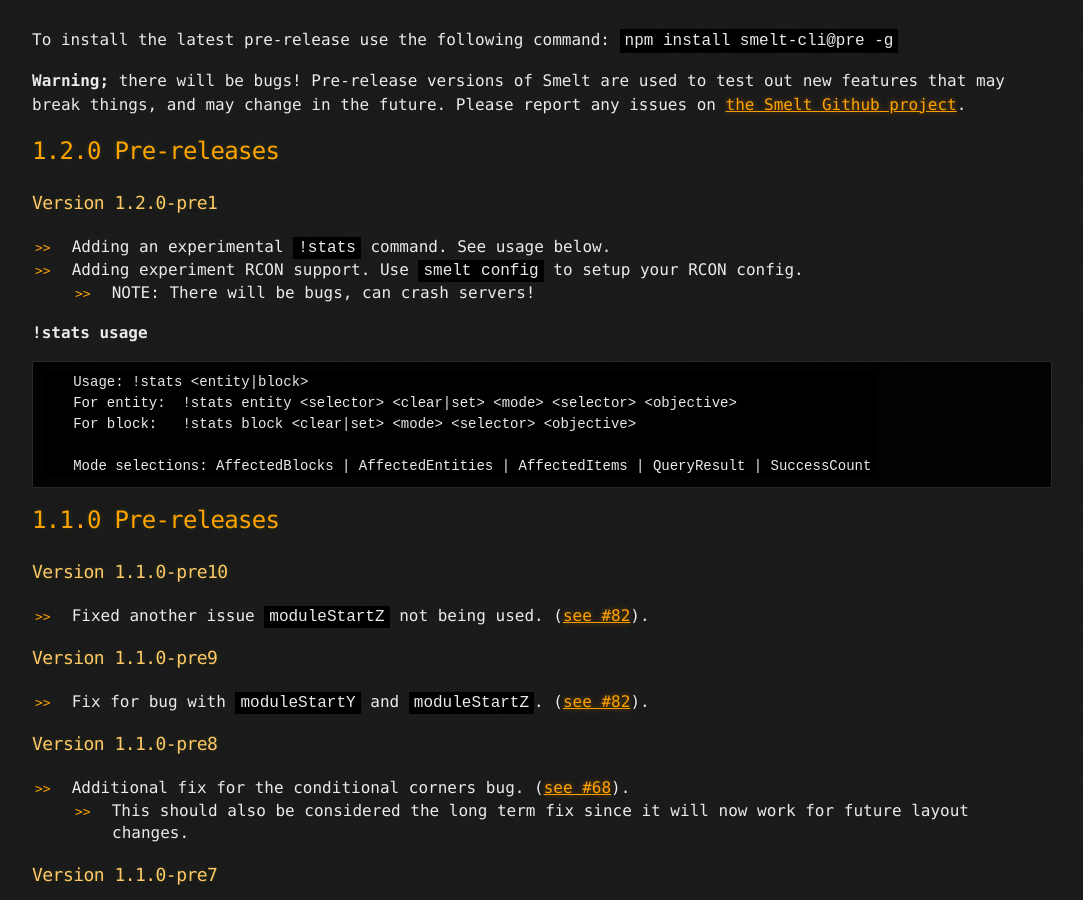
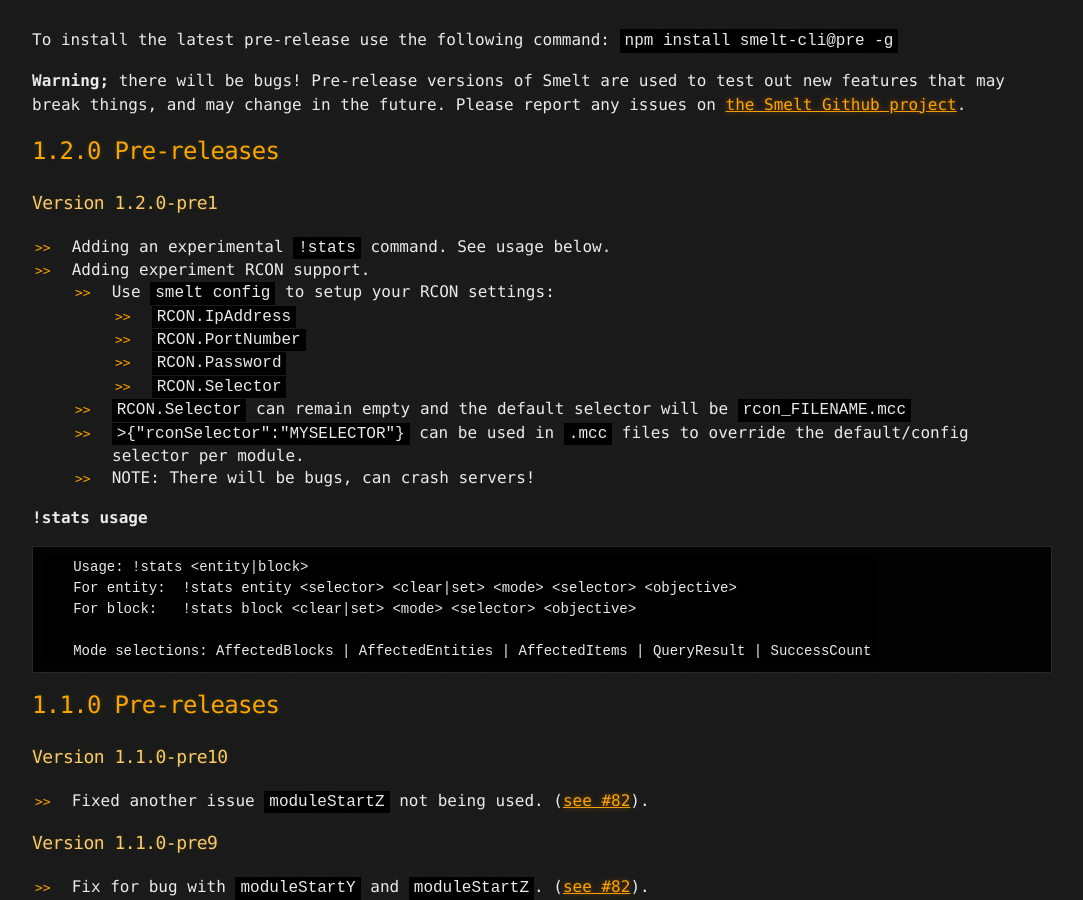
Before and after one commit to GnaspGames/Smelt, a Jekyll site: the page built from prereleases.md, in a window 1280 px wide and 900 px high, scrolled down 370 px. Shown: the whole window, without its empty margins (98-1181 px from the left). Built offline with Jekyll 4.4.1, drawn with Linux system fonts in a browser that asks for light colours.

Commit message:
Add more notes for 1.2.0-pre1

```diff
--- a/prereleases.md
+++ b/prereleases.md
@@ -17,7 +17,14 @@
 ### Version 1.2.0-pre1
 
 * Adding an experimental `!stats` command. See usage below.
-* Adding experiment RCON support. Use `smelt config` to setup your RCON config.
+* Adding experiment RCON support.
+    * Use `smelt config` to setup your RCON settings:
+        * `RCON.IpAddress`
+        * `RCON.PortNumber`
+        * `RCON.Password`
+        * `RCON.Selector`
+	* `RCON.Selector` can remain empty and the default selector will be `rcon_FILENAME.mcc`
+	* `>{"rconSelector":"MYSELECTOR"}` can be used in `.mcc` files to override the default/config selector per module.
     * NOTE: There will be bugs, can crash servers!
 
 **!stats usage**
```
